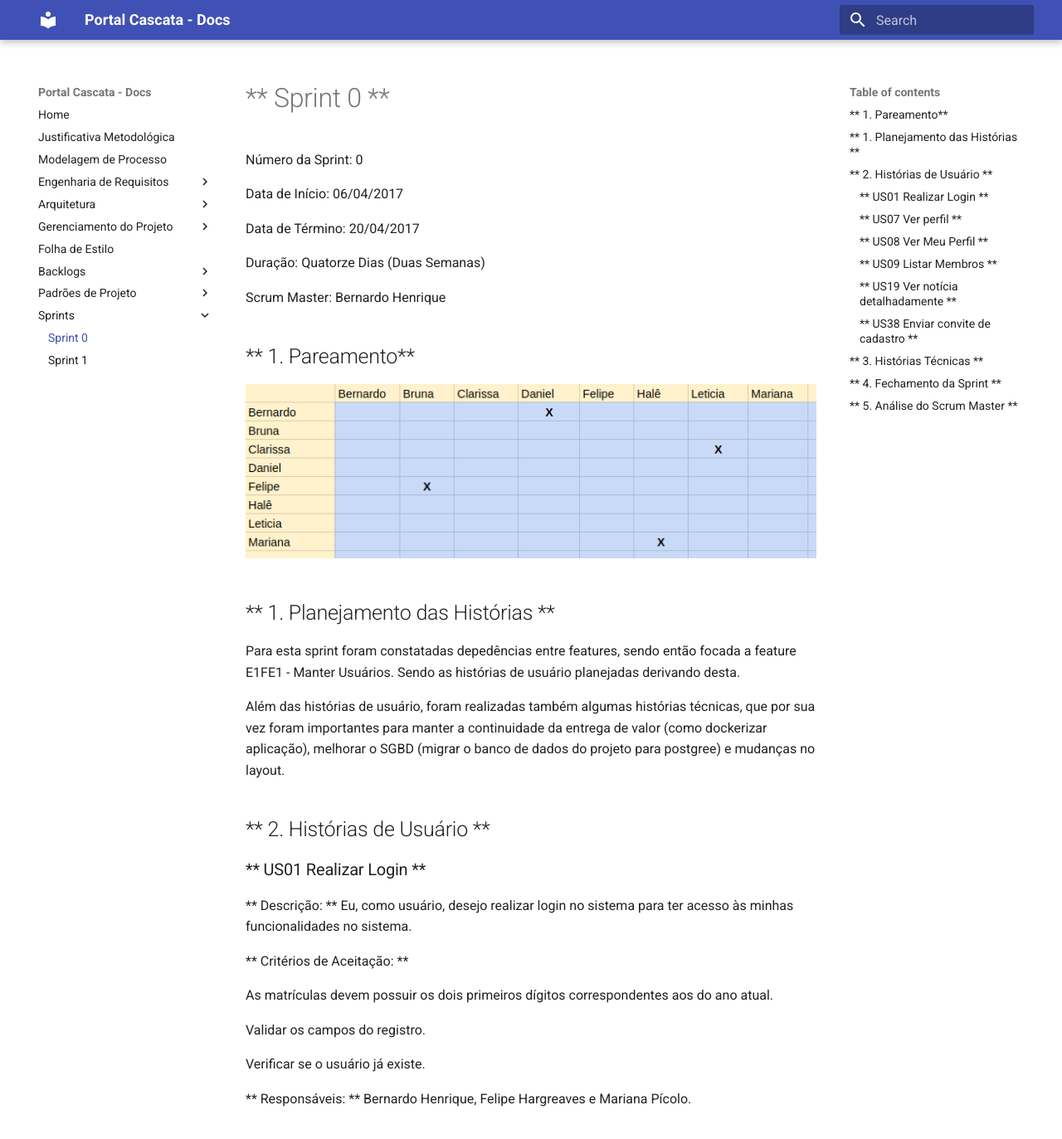
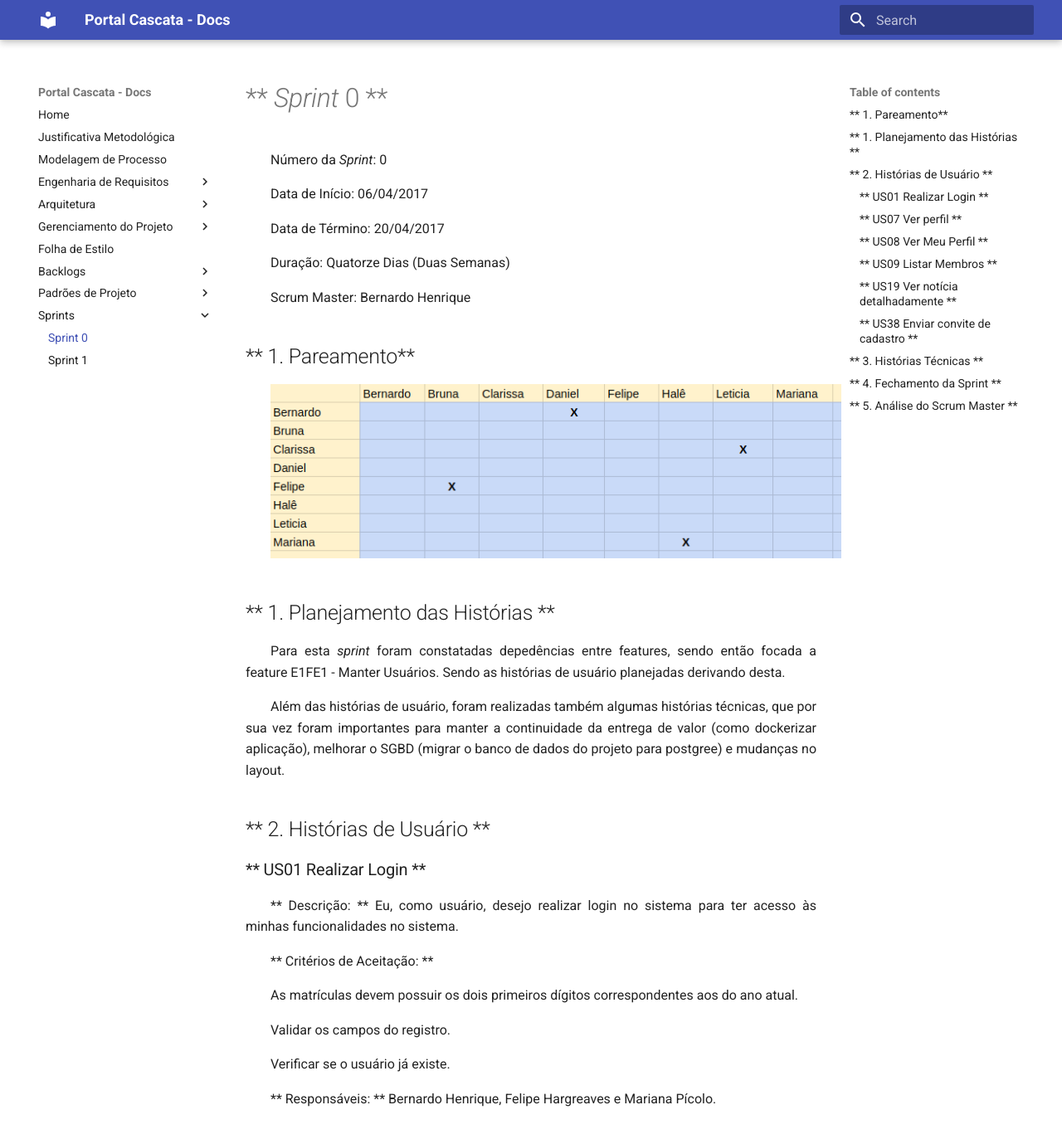
Before and after one commit to projeto-cascata/portal-cascata-docs, an MkDocs documentation site: the page built from docs/sprints/sprint0.md, in a window 1280 px wide and 1400 px high. Shown: the top 1373 px of the window at 83% size. Built offline with MkDocs 1.6.1 and Material for MkDocs 9.7.7, drawn with Linux system fonts in a browser that asks for light colours; old or Windows-style settings are respelled for this version of MkDocs; some of the changed text lies outside the part shown.

Commit message:
justificativas

```diff
--- a/docs/sprints/sprint0.md
+++ b/docs/sprints/sprint0.md
@@ -1,6 +1,9 @@
-# ** Sprint 0 **
+<style> p { text-align: justify; text-indent: 30px; } </style>
 
-Número da Sprint: 0
+
+# ** <i>Sprint</i> 0 **
+
+Número da <i>Sprint</i>: 0
 
 Data de Início: 06/04/2017
 
@@ -16,7 +19,7 @@
 
 
 ## ** 1. Planejamento das Histórias **
-Para esta sprint foram constatadas depedências entre features, sendo então focada a feature E1FE1 - Manter Usuários. Sendo as histórias de usuário planejadas derivando desta.
+Para esta <i>sprint</i> foram constatadas depedências entre features, sendo então focada a feature E1FE1 - Manter Usuários. Sendo as histórias de usuário planejadas derivando desta.
 
 Além das histórias de usuário, foram realizadas também algumas histórias técnicas, que por sua vez foram importantes para manter a continuidade da entrega de valor (como dockerizar aplicação), melhorar o SGBD (migrar o banco de dados do projeto para postgree) e mudanças no layout.
 
@@ -109,7 +112,7 @@
 <br><br>
 
 
-## ** 4. Fechamento da Sprint **
+## ** 4. Fechamento da <i>Sprint</i> **
 | Histórias Planejadas | Status |
 |----------------------|--------|
 | US01: Realizar Login | ** Completo ** |
@@ -130,11 +133,11 @@
 
 
 ## ** 5. Análise do Scrum Master **
-Nesta sprint, foram realizadas cinco histórias técnicas e três, das seis, histórias de usuário planejadas. Estas histórias não foram entregues pelos seguintes fatos:
+Nesta <i>sprint</i>, foram realizadas cinco histórias técnicas e três, das seis, histórias de usuário planejadas. Estas histórias não foram entregues pelos seguintes fatos:
 
-* Durante o período da Sprint 0 os membros se encontraram atarefados com outras disciplinas.
+* Durante o período da <i>Sprint</i> 0, os membros se encontraram atarefados com outras disciplinas.
 * Alguns membros possuem dificuldade na tecnologia usada.
 * Dificuldade de encontrar horários com a dupla de pareamento.
 
 
-A não entrega das tarefas pode dificultar o desenvolvimento das tarefas a seguir, uma vez que as histórias priorizadas para essa sprint são base para o restante do software. As histórias que não foram concluídas serão replanejadas para as próximas sprints.
+A não entrega das tarefas pode dificultar o desenvolvimento das tarefas a seguir, uma vez que as histórias priorizadas para essa <i>sprint</i> são base para o restante do software. As histórias que não foram concluídas serão replanejadas para as próximas <i>sprints</i>.
```
Also changed, not shown: other parts of docs/sprints/sprint0.md (+1 -1 lines), docs/sprints/sprint1.md (+15 -9 lines).
